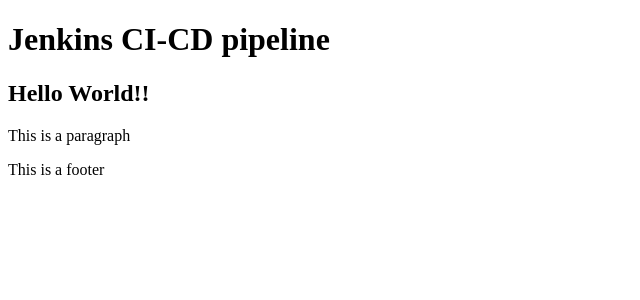
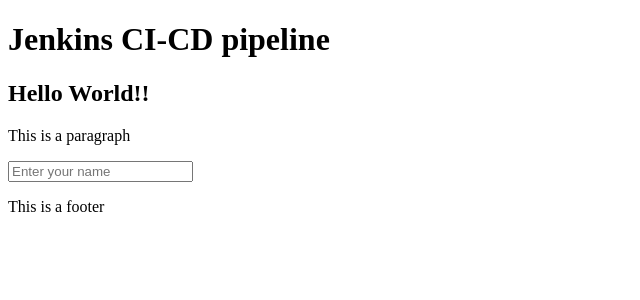
Before and after one commit to kashyap142/jenkins-pipeline, a React (Create React App) app: page / in a window 1280 px wide. Shown: the top 300 px of the page, without its empty margins (0-640 px from the left). Built offline with nearby package versions, Linux system fonts and the light colour scheme.

Commit message:
add input field

```diff
--- a/src/components/App.js
+++ b/src/components/App.js
@@ -1,5 +1,6 @@
 import Footer from "./Footer";
 import Header from "./Header";
+import Input from "./Input";
 function App() {
   return (
     <>
@@ -7,6 +8,8 @@
       <h2>Hello World!!</h2>
       <p>This is a paragraph</p>
 
+      <Input />
+
       <Footer />
     </>
   );
--- /dev/null
+++ b/src/components/Input.js
@@ -0,0 +1,3 @@
+export default function Input() {
+  return <input type="text" placeholder="Enter your name" />;
+}
```
